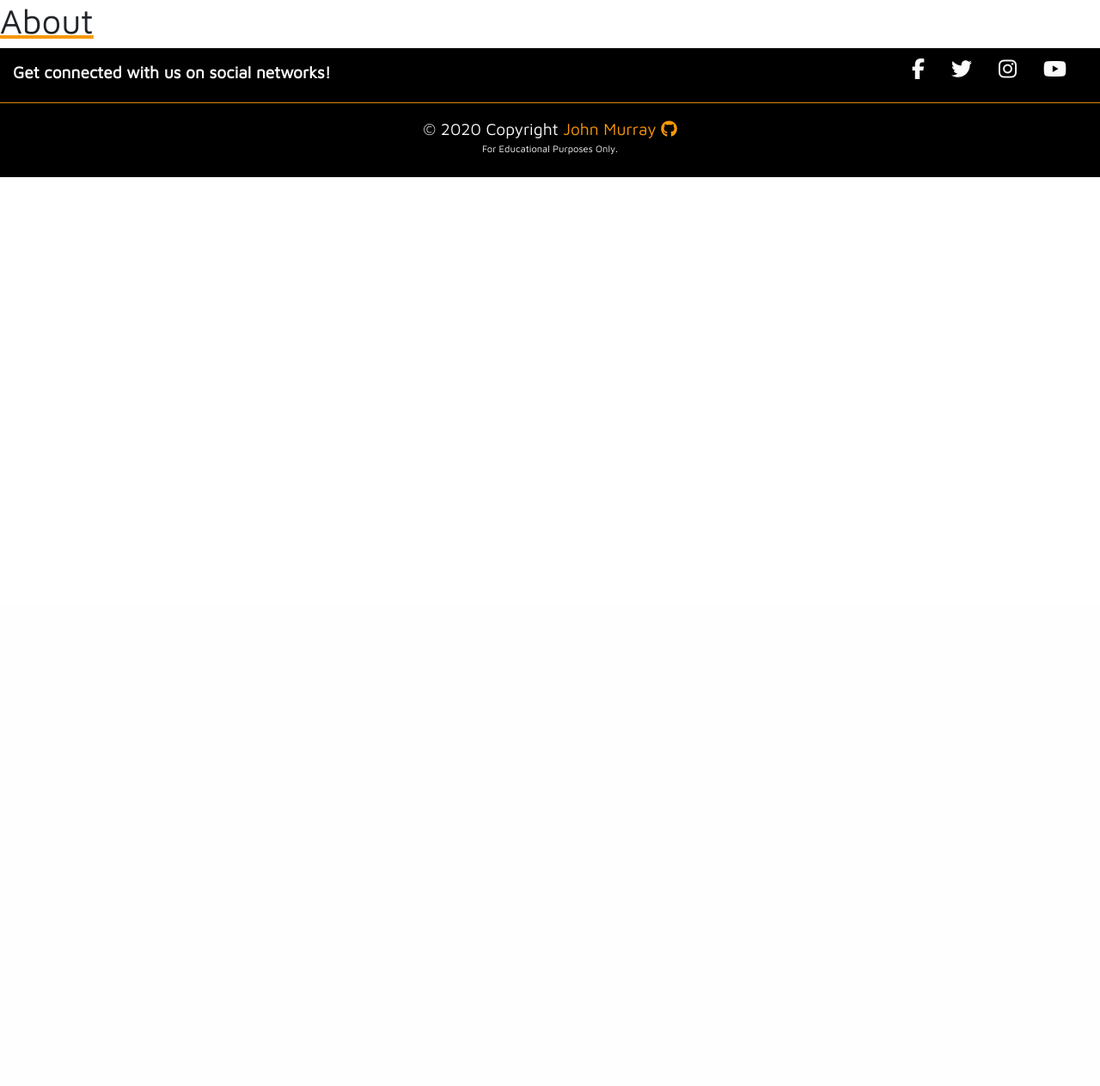
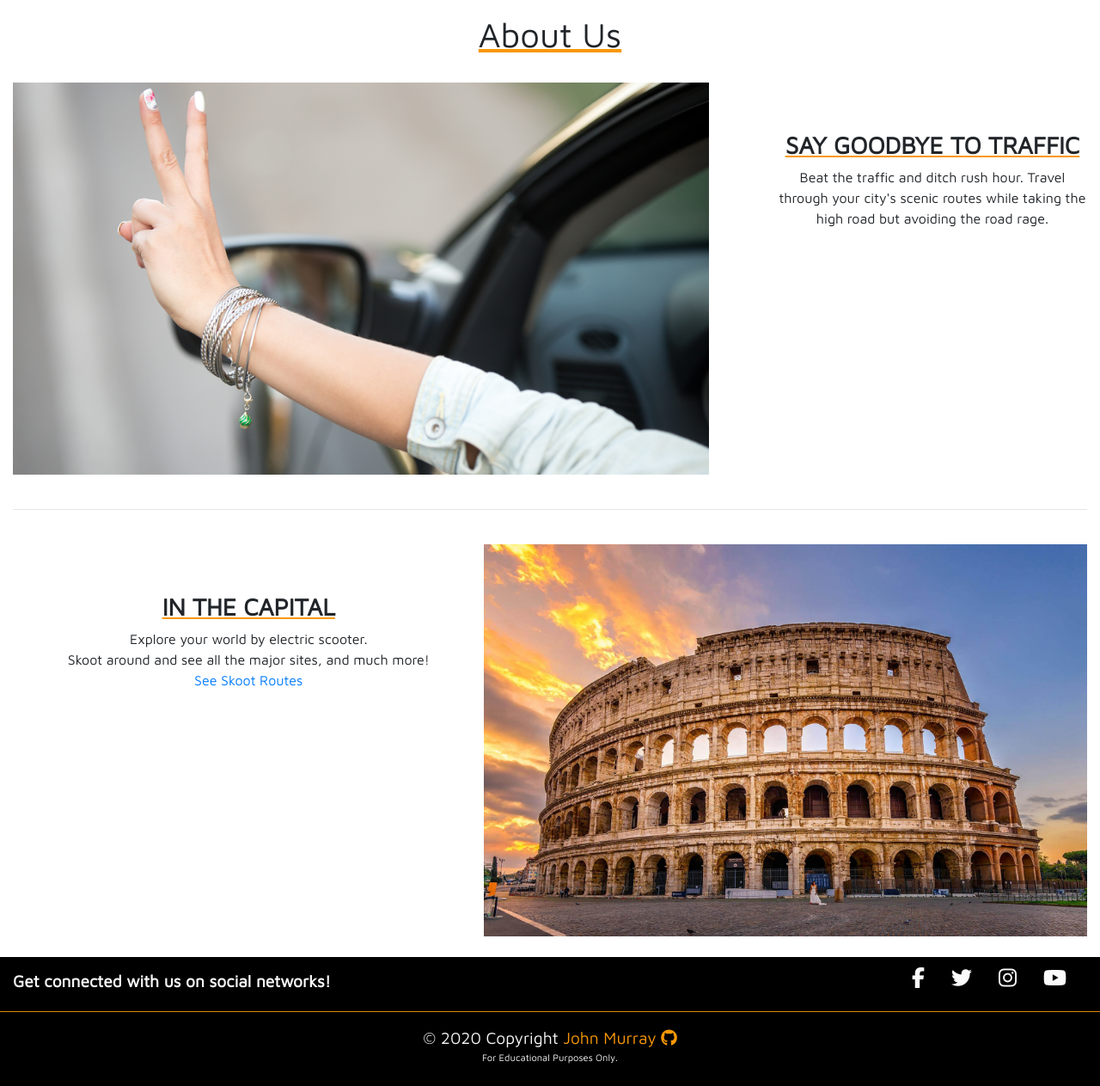
Before and after one commit to Jmurray1989/Skoot-Route, a Flask app: page /about in a window 1280 px wide. Shown: the part 96-1359 px from the top of the page at 86% size. Before the commit the page ends 302 px from the top, so only its background shows below. Run offline with Flask 2, Linux system fonts and the light colour scheme; some libraries are stand-ins or nearby versions.

Commit message:
added images to about section with headers and brief description

```diff
--- a/static/css/style.css
+++ b/static/css/style.css
@@ -99,7 +99,7 @@ input#fullname {
   margin-bottom: 2rem;
 }
 
-/*-------------------------------------Homepage---------------------------------------------*/
+/*-------------------------------------Homepage/Base---------------------------------------------*/
 
 /*Main Image*/
 
@@ -174,7 +174,6 @@ h1 {
 .social-icons {
   font-size: 1.5rem;
   color: #fafafa;
-  margin-top: 1rem;
 }
 
 .social-icons:hover {
@@ -204,3 +203,44 @@ a.signature:hover {
 .educational {
   font-size: 0.7rem;
 }
+
+/*-------------------------------------About Page---------------------------------------------*/
+
+/*Headers*/
+
+.about {
+    text-align: center;
+    padding-top: 1rem;
+}
+
+.about-header {
+    text-align: center;
+    margin-top: 5rem;
+    font-weight: bolder;
+    text-decoration: underline;
+  -webkit-text-decoration-color: rgb(248, 152, 7);
+    text-decoration-color: rgb(248, 152, 7);
+}
+
+.about-desc {
+    text-align: center;
+}
+
+/*Images*/
+
+.about-img1 {
+    padding-top: 1.5rem;
+    max-width: 100%;
+    height: 60vh;
+    float: left;
+    margin-right: 5rem;
+    margin-bottom: 1.5rem;
+}
+
+.about-img2 {
+    padding-top: 1.5rem;
+    max-width: 100%;
+    height: 60vh;
+    float: right;
+    margin-bottom: 1.5rem;
+}
--- a/templates/about.html
+++ b/templates/about.html
@@ -1,6 +1,51 @@
-{% extends 'base.html' %}
-{% block content %}
+{% extends 'base.html' %} {% block content %}
 
-<h1>About</h1>
+<h1 class="about">About Us</h1>
 
+<!--About Section-->
+<div class="container-fluid">
+<!--COL 1-->
+
+<div class="row about-wrap">
+  <div class="col-sm-12 col-md-12">
+
+    <!--IMG 1-->
+
+    <img
+      class="about-img1 img-fluid"
+      src="{{url_for('static', filename='images/road-rage.png')}}"
+      alt="peace-sign"
+    />
+
+    <h3 class="about-header">SAY GOODBYE TO TRAFFIC</h3>
+    <p class="about-desc">
+      Beat the traffic and ditch rush hour. Travel through your city's scenic
+      routes while taking the high road but avoiding the road rage.
+    </p>
+  </div>
+</div>
+
+<hr />
+
+<!--COL 2-->
+
+<div class="row about-wrap">
+  <div class="col-sm-12 col-md-12">
+    <!--IMG 2-->
+
+    <img
+      class="about-img2 img-fluid"
+      src="{{url_for('static', filename='images/rome.jpg')}}"
+      alt="colosseum"
+    />
+
+    <h3 class="about-header">IN THE CAPITAL</h3>
+    <p class="about-desc">
+      Explore your world by electric scooter.<br />
+      Skoot around and see all the major sites, and much more!<br />
+      <a class="route-link" href="{{ url_for('skoot') }}">See Skoot Routes</a>
+    </p>
+  </div>
+</div>
+</div>
 {% endblock %}
```
Also changed, not shown: static/images/road-rage.png (added), static/images/rome.jpg (added).
